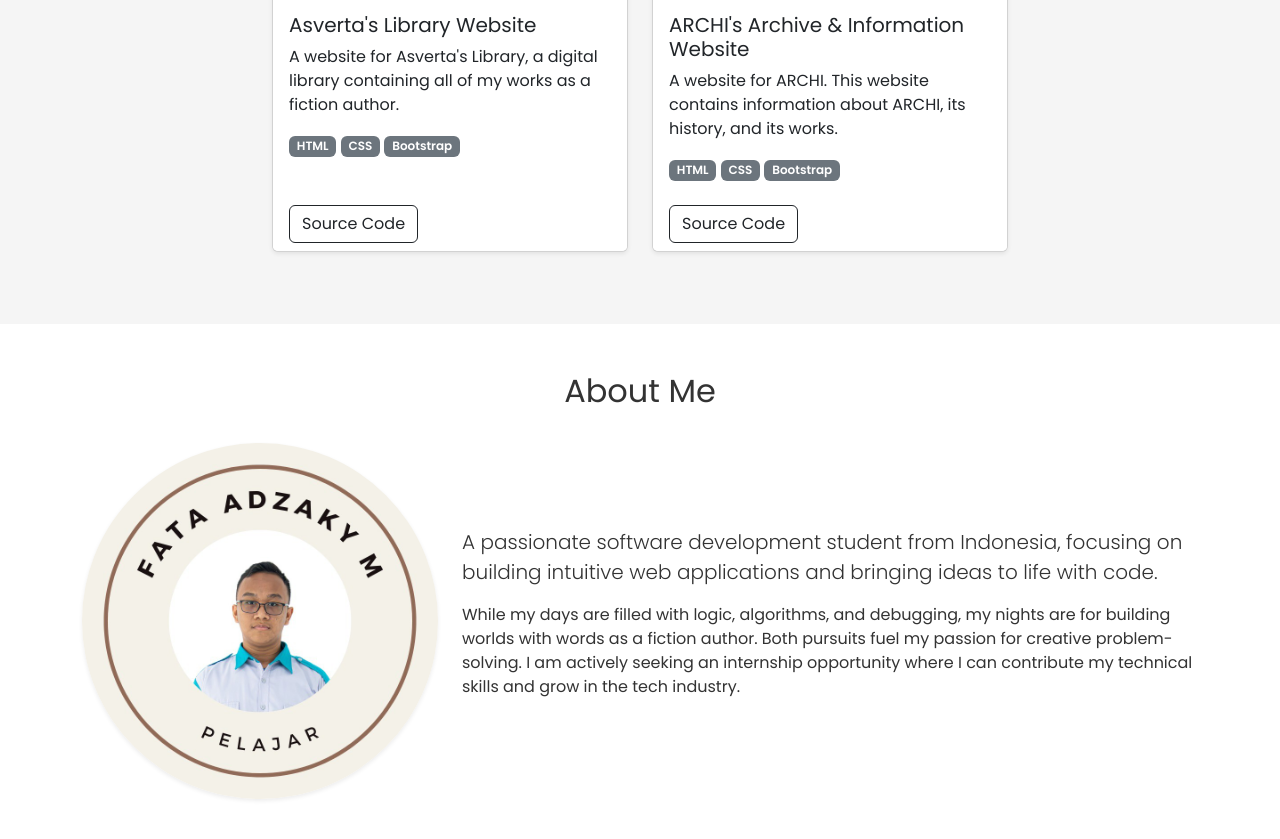
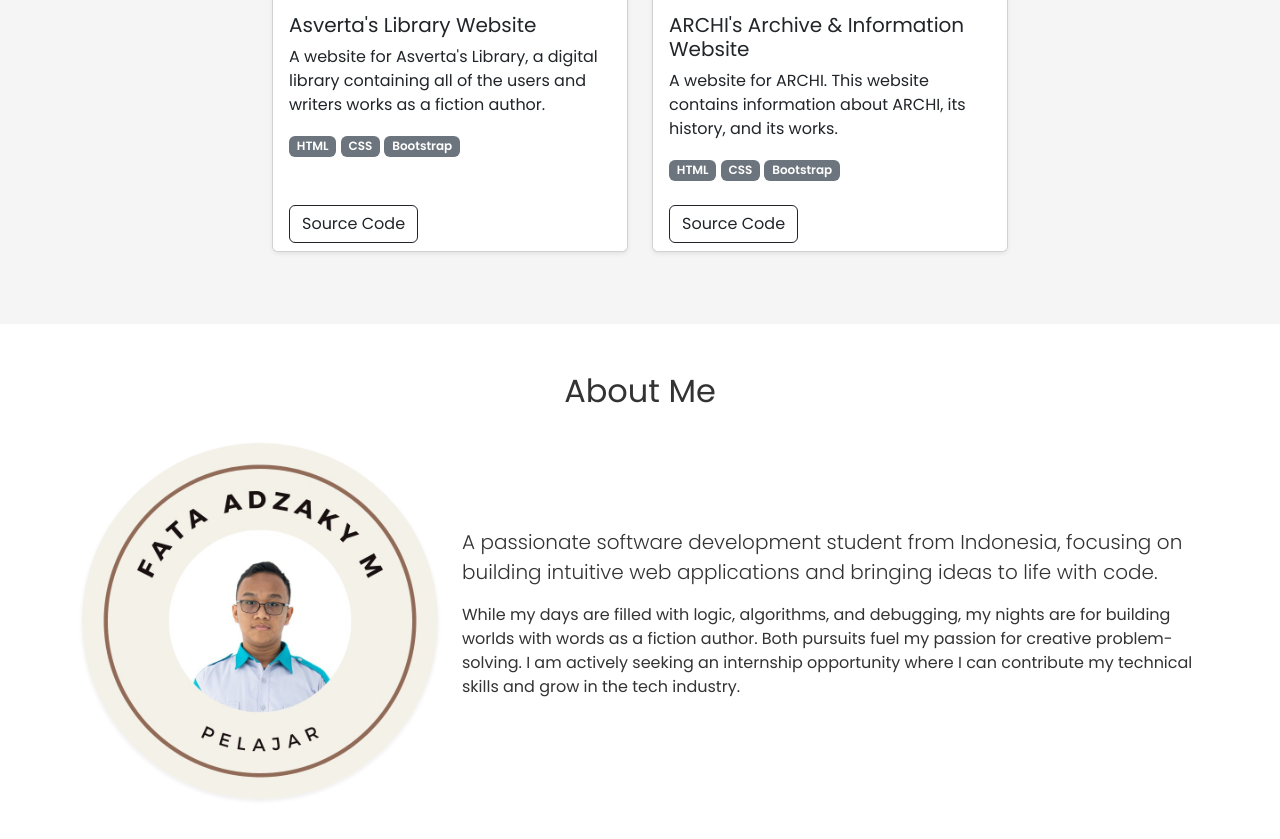
Before and after one commit to clownface471/clownface471, a plain HTML site: page index.html in a window 1280 px wide. Shown: the part 1476-2315 px from the top of the page. Drawn offline with nearby package versions, Linux system fonts and the light colour scheme.

Commit message:
Update index.html

```diff
--- a/index.html
+++ b/index.html
@@ -68,7 +68,7 @@
               <img src="assets/images/pfp.jpeg" class="card-img-top" alt="Asverta's Library">
               <div class="card-body">
                 <h5 class="card-title">Asverta's Library Website</h5>
-                <p class="card-text">A website for Asverta's Library, a digital library containing all of my works as a fiction author.</p>
+                <p class="card-text">A website for Asverta's Library, a digital library containing all of the users and writers works as a fiction author.</p>
                 <span class="badge text-bg-secondary">HTML</span>
                 <span class="badge text-bg-secondary">CSS</span>
                 <span class="badge text-bg-secondary">Bootstrap</span>
```
